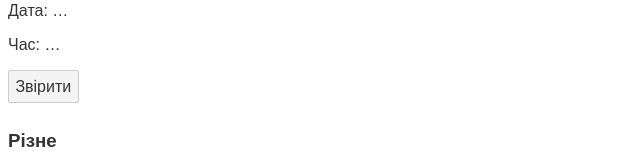
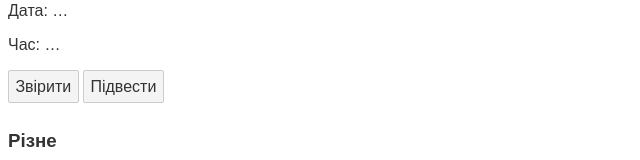
Before and after one commit to sakhnik/arduin-o-punch-web-ui, a Svelte app: page / in a window 1280 px wide. Shown: the part 495-655 px from the top of the page, without its empty margins (0-640 px from the left). Built offline with nearby package versions, Linux system fonts and the light colour scheme; no server answers.

Commit message:
Implement clock synchronization #2

```diff
--- a/src/clock.svelte
+++ b/src/clock.svelte
@@ -57,13 +57,13 @@ function formatTime(offsetMs) {
   let milliseconds = offsetMs % 1000
   offsetMs = Math.round(offsetMs / 1000)
   if (!offsetMs) {
-    return '0.' + milliseconds
+    return '0.' + milliseconds + ' с'
   }
   let seconds = offsetMs % 60
   offsetMs = Math.round(offsetMs / 60)
   let ds = Math.round(milliseconds / 100)
   if (!offsetMs) {
-    return seconds + "." + ds
+    return seconds + "." + ds + ' с'
   }
   let minutes = offsetMs % 60
   let hours = Math.round(offsetMs / 60)
@@ -91,6 +91,41 @@ function formatDayOffset() {
   return offset
 }
 
+function wait(ms) {
+    return new Promise(resolve => setTimeout(resolve, ms));
+}
+
+async function synchronizeClock() {
+  let prevLatency = latency
+  clockOffsetMs = null
+  latency = null
+
+  let now = new Date().getTime()
+  let msLeft = now % 1000
+  if (msLeft < prevLatency) {
+    msLeft += 1000
+    now += 1000
+  }
+  let t1 = performance.now()
+  let bulkWait = msLeft - prevLatency - 50
+  if (bulkWait > 0) {
+    await wait(bulkWait)
+  }
+  // busy wait
+  while (performance.now() - t1 < 0) {
+  }
+  /*const response =*/ await fetch('/clock', {
+    'method': 'POST',
+    'headers': {
+      'Content-Type': 'text/plain',
+    },
+    'body': String(Math.floor(now / 1000)),
+  })
+
+  await wait(750)
+  await measureClockOffset()
+}
+
 </script>
 
 <div>
@@ -109,8 +144,9 @@ function formatDayOffset() {
 {#if !clockOffsetMs || !deviceClock}
     …
 {:else}
-    {deviceClock.toLocaleTimeString('uk-UA')} ({formatClockOffset()} ±{latency} мс)
+    {deviceClock.toLocaleTimeString('uk-UA')} ({formatClockOffset()} ±{latency} мс)
 {/if}
   </p>
   <button on:click={measureClockOffset}>Звірити</button>
+  <button on:click={synchronizeClock}>Підвести</button>
 </div>
```
Also changed, not shown: server.js (+10 -1 lines).
